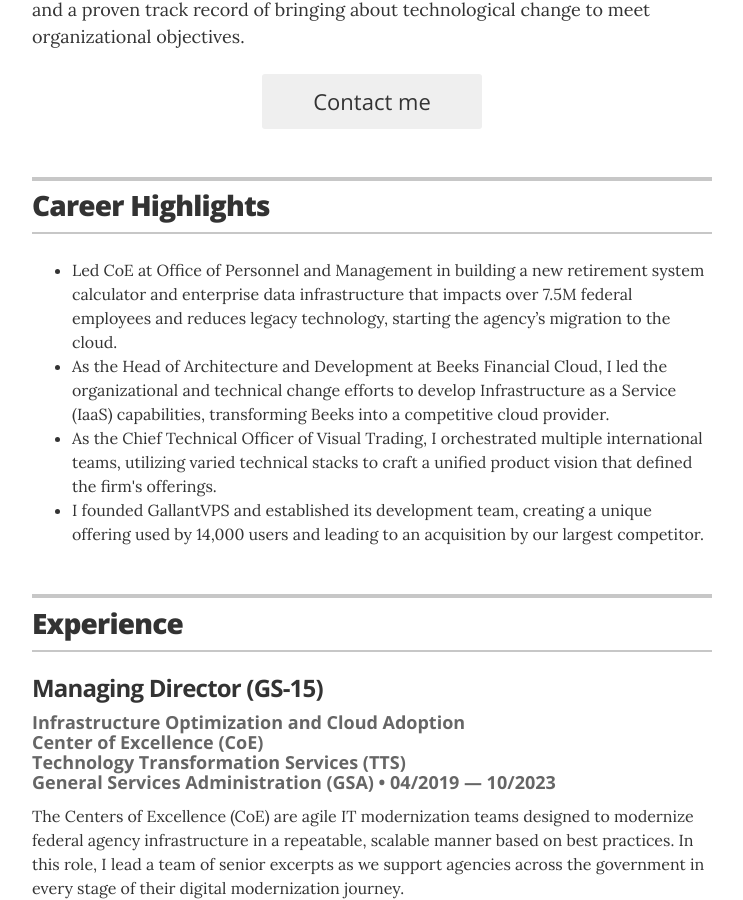
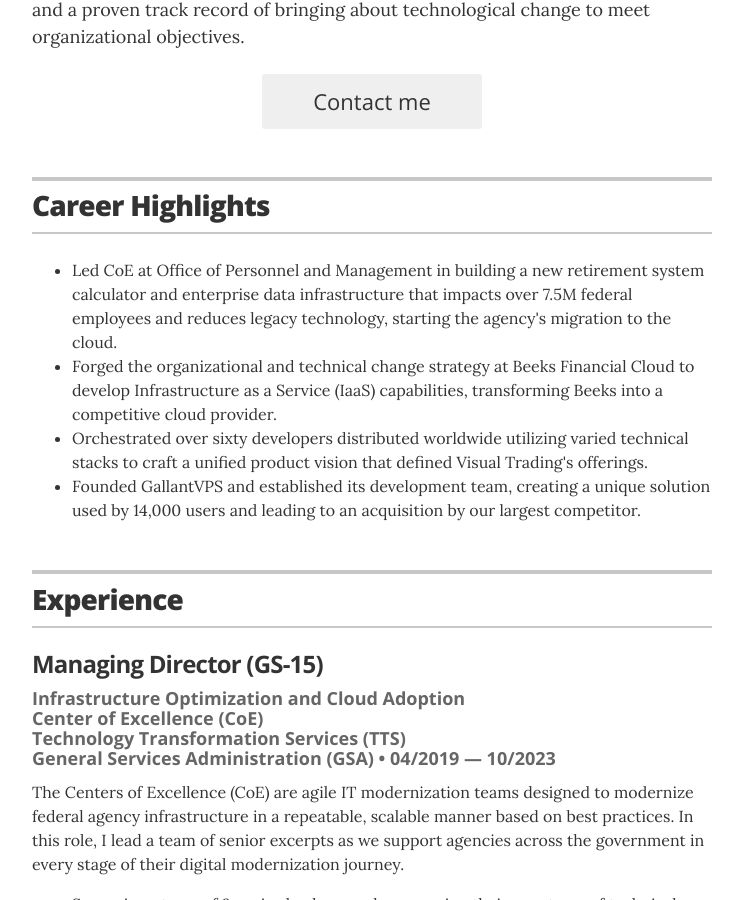
Before and after one commit to inuwashi/inuwashi.github.io, a Jekyll site: the page built from index.html, in a window 1280 px wide and 900 px high, scrolled down 302 px. Shown: the whole window, without its empty margins (268-1011 px from the left). Built offline with Jekyll 4.4.1, drawn with Linux system fonts in a browser that asks for light colours.

Commit message:
Cleaned up highlight to a unified structure

```diff
--- a/_data/highlights.yml
+++ b/_data/highlights.yml
@@ -1,7 +1,7 @@
 # Highlights
-# - highlight: As the Managing Director of infrastructure Optimization and Cloud Adoption Center of Excellence (CoE) of the General Service Administration, I led teams deployed to 22 federal agencies. Together we support innumerable efforts to improve the public experience and access to government service.
-# - highlight: Successfully stabilized Office of Personnel and Management’s mainframe after data breach impacting over 14M people in and outside of government. Created a roadmap for a mainframe recovery plan and utilizing GSA resources to create the acquisition package successfully delivering in under 1 year. Coordinated multiple stakeholders including OPM Director, GSA Administrator, CIO, OCIO, GSAIT, Contractor, and the CoE team.
-- highlight: Led CoE at Office of Personnel and Management in building a new retirement system calculator and enterprise data infrastructure that impacts over 7.5M federal employees and reduces legacy technology, starting the agency’s migration to the cloud.
-- highlight: As the Head of Architecture and Development at Beeks Financial Cloud, I led the organizational and technical change efforts to develop Infrastructure as a Service (IaaS) capabilities, transforming Beeks into a competitive cloud provider.
-- highlight: As the Chief Technical Officer of Visual Trading, I orchestrated multiple international teams, utilizing varied technical stacks to craft a unified product vision that defined the firm's offerings.
-- highlight: I founded GallantVPS and established its development team, creating a unique offering used by 14,000 users and leading to an acquisition by our largest competitor.
+# - highlight: As the Managing Director of Infrastructure Optimization and Cloud Adoption Center of Excellence (CoE) of the General Service Administration, I led teams deployed to 22 federal agencies. Together, we support innumerable efforts to improve the public experience and access to government service.
+# - highlight: Stabilized Office of Personnel and Management's mainframe after data breach impacted over 14M people in and outside government. Created a roadmap for a mainframe recovery plan and utilized GSA resources to create the acquisition package successfully delivering in under one year. Coordinated multiple stakeholders, including the OPM Director, GSA Administrator, CIO, OCIO, GSAIT, Contractor, and the CoE team.
+- highlight: Led CoE at Office of Personnel and Management in building a new retirement system calculator and enterprise data infrastructure that impacts over 7.5M federal employees and reduces legacy technology, starting the agency's migration to the cloud.
+- highlight: Forged the organizational and technical change strategy at Beeks Financial Cloud to develop Infrastructure as a Service (IaaS) capabilities, transforming Beeks into a competitive cloud provider.
+- highlight: Orchestrated over sixty developers distributed worldwide utilizing varied technical stacks to craft a unified product vision that defined Visual Trading's offerings.
+- highlight: Founded GallantVPS and established its development team, creating a unique solution used by 14,000 users and leading to an acquisition by our largest competitor.
```
